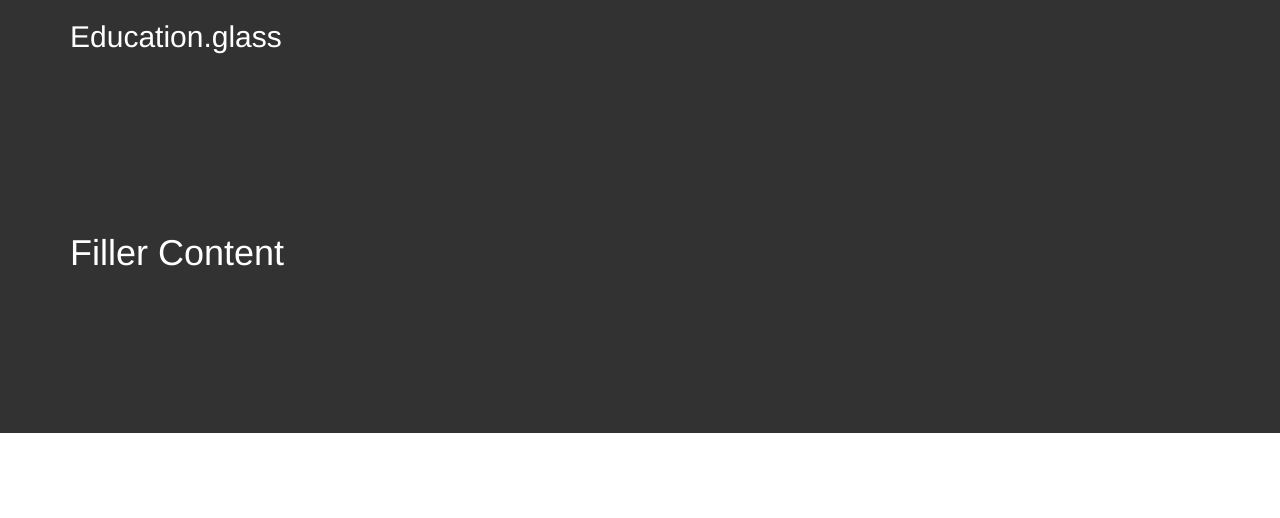
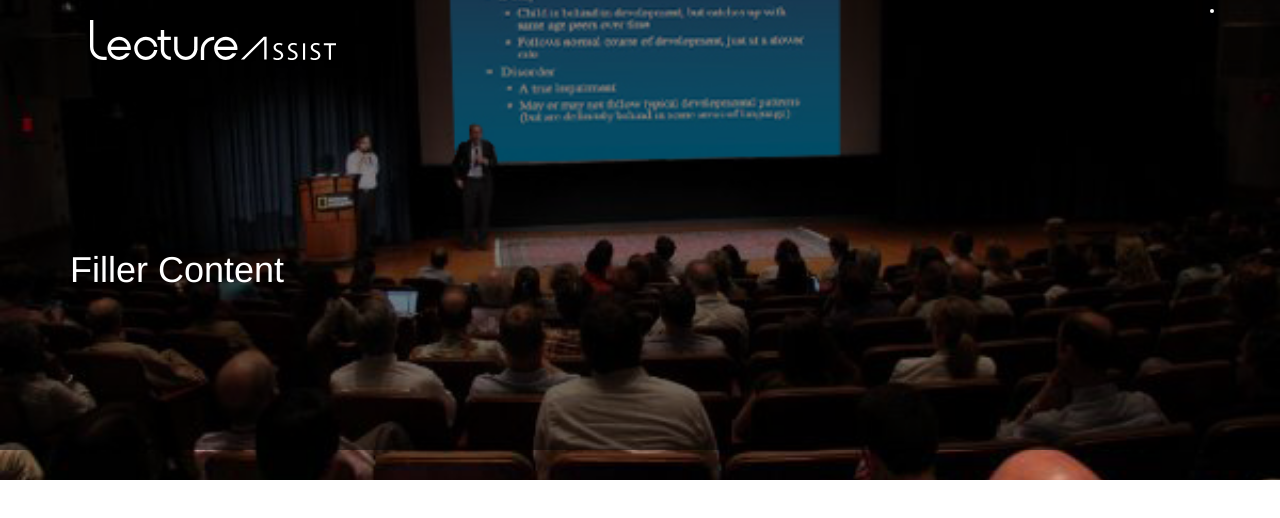
Before and after one commit to AsLittleDesign/educate.glass, a plain HTML site: page index.html in a window 1280 px wide. Drawn offline with nearby package versions, Linux system fonts and the light colour scheme.

Commit message:
style tuff

```diff
--- a/assets/styles/main.css
+++ b/assets/styles/main.css
@@ -1,3 +1,8 @@
+
+.logo {
+	height: 40px;
+	margin: 20px;
+}
 
 .splash {
 	width: 100%;
@@ -6,8 +11,15 @@
 	background-position: center;
 	background-size: cover;
 	color: #ffffff !important;
+	min-height: 60vh
 }
 
 	.splash h1 {
 		padding: 150px 0;
 	}
+
+.dark {
+	background-color: rgba(0,0,0,0.5);
+	width: 100%;
+	height: 100%;
+}
--- a/index.html
+++ b/index.html
@@ -15,17 +15,17 @@
 	</head>
 	<body>
 
-		<section class="splash" style="background-image: url('')">
+	<section class="splash" style="background-image: url('/assets/img/splash.jpg');">
+			<div class="dark">
+				<div class="container">
 					<nav>
-			<div class="container">
-				<h2>Education.glass</h2>
-			</div>
+						<img class="logo" src="/assets/img/logo.svg">
 						<ul class="navbar-right">
 							<li></li>
 						</ul>
 					</nav>
-			<div class="container">
 					<h1>Filler Content</h1>
+				</div>
 			</div>
 		</section>
 	</body>
```
Also changed, not shown: assets/img/logo.svg (added), assets/img/splash.jpg (added). Lines whose indentation alone changed are shown as unchanged.
